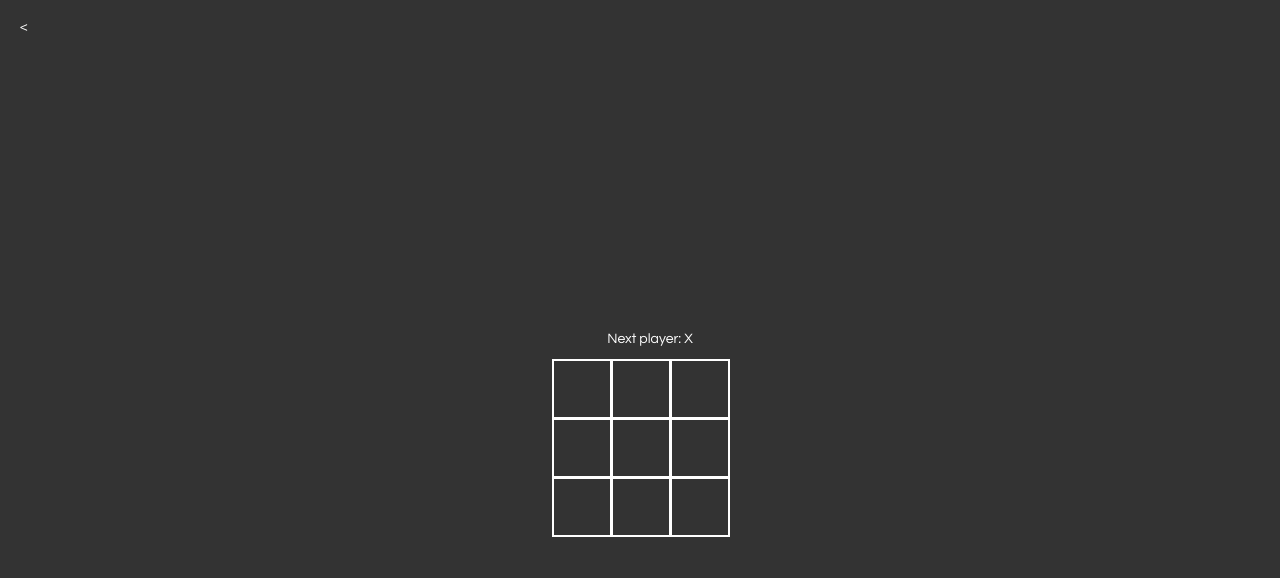
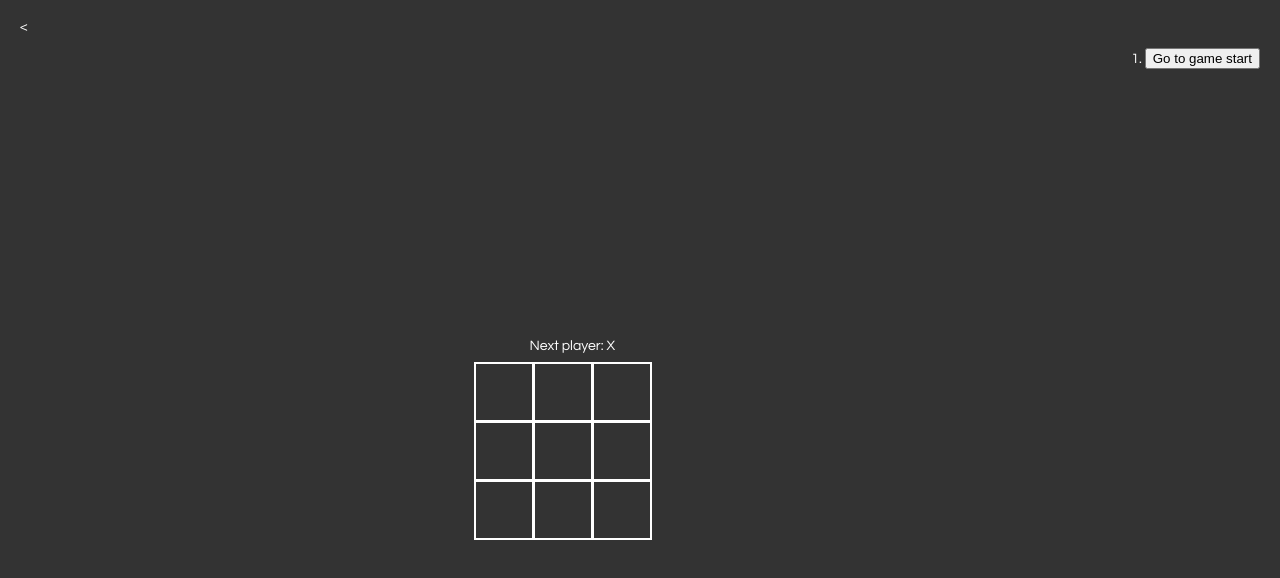
Before and after one commit to mysticfyst/tic-tac-toe, a React app: page / in a window 1280 px wide. Built offline with nearby package versions, Linux system fonts and the light colour scheme.

Commit message:
Added ability to go to view and change past moves (i.e. history); Added a revert button;

```diff
--- a/src/index.css
+++ b/src/index.css
@@ -4,8 +4,12 @@ body {
   margin: 20px;
 }
 
-ol, ul {
+ul {
   padding-left: 30px;
+}
+
+ol {
+  float: right;
 }
 
 .board-row:after {
@@ -53,6 +57,11 @@ ol, ul {
   background: #ddd;
 }
 
+.margin-top-bottom{
+    padding-top: 10px;
+    padding-bottom: 10px;
+}
+
 .game {
   display: flex;
   flex-direction: row;
--- a/src/index.js
+++ b/src/index.js
@@ -7,6 +7,12 @@ function Square(props) {
     <button className="square" onClick={props.onClick}>
       {props.value}
     </button>
+  );
+}
+
+function BackButton(props) {
+  return (
+    <div onClick={props.onClick}>{" < "}</div>
   );
 }
 
@@ -48,12 +54,13 @@ class Game extends React.Component {
       history: [{
         squares: Array(9).fill(null),
       }],
+      stepNumber: 0,
       xIsNext: true,
     };
   }
 
   handleClick(i) {
-    const history = this.state.history;
+    const history = this.state.history.slice(0, this.state.stepNumber + 1);
     const current = history[history.length - 1];
     if (current.squares[i] || calculateWinner(current.squares)) {
       return;
@@ -64,15 +71,47 @@ class Game extends React.Component {
       history: history.concat([{
         squares: squares,
       }]),
+      stepNumber: history.length,
       xIsNext: !this.state.xIsNext,
     });
     console.log("clicked on square " + i + "\n value = " + squares[i]);
   }
 
+  jumpTo(index) {
+    this.setState({
+      stepNumber: index,
+      xIsNext: (this.stepNumber % 2) == 0,
+    });
+  }
+
+  revert() {
+    if (this.state.stepNumber < 1) {
+      return;
+    }
+    const history = this.state.history.slice(0,-1);
+    this.setState({
+      history: history,
+      stepNumber: this.state.stepNumber - 1,
+      xIsNext: !this.state.xIsNext,
+    });
+  }
+
   render() {
     const history = this.state.history;
-    const current = history[history.length - 1];
+    const current = history[this.state.stepNumber];
     var winner = calculateWinner(current.squares);
+
+    const moves = history.map((step, move) => {
+      const desc= move ?
+      'Go to move #' + move :
+      'Go to game start';
+      return (
+        <li key={move}>
+          <button onClick={() => this.jumpTo(move)}> {desc} </button>
+        </li>
+      );
+    });
+
     let status;
     if(winner) {
       status = "Winner winner chicken dinner for " + winner;
@@ -81,11 +120,15 @@ class Game extends React.Component {
     }
     return (
       <div>
-        <div>{"<"}</div>
-        <div class="col-centered">
+      <BackButton
+        onClick={() => this.revert()}
+      />
+      <div>
+        <ol>{moves}</ol>
+      </div>
+        <div className="col-centered">
           <div className="game-info">
-            <div>{status}</div>
-            <ol>{/* TODO */}</ol>
+            <div className="margin-top-bottom">{status}</div>
           </div>
           <div className="game-board">
             <Board
```
